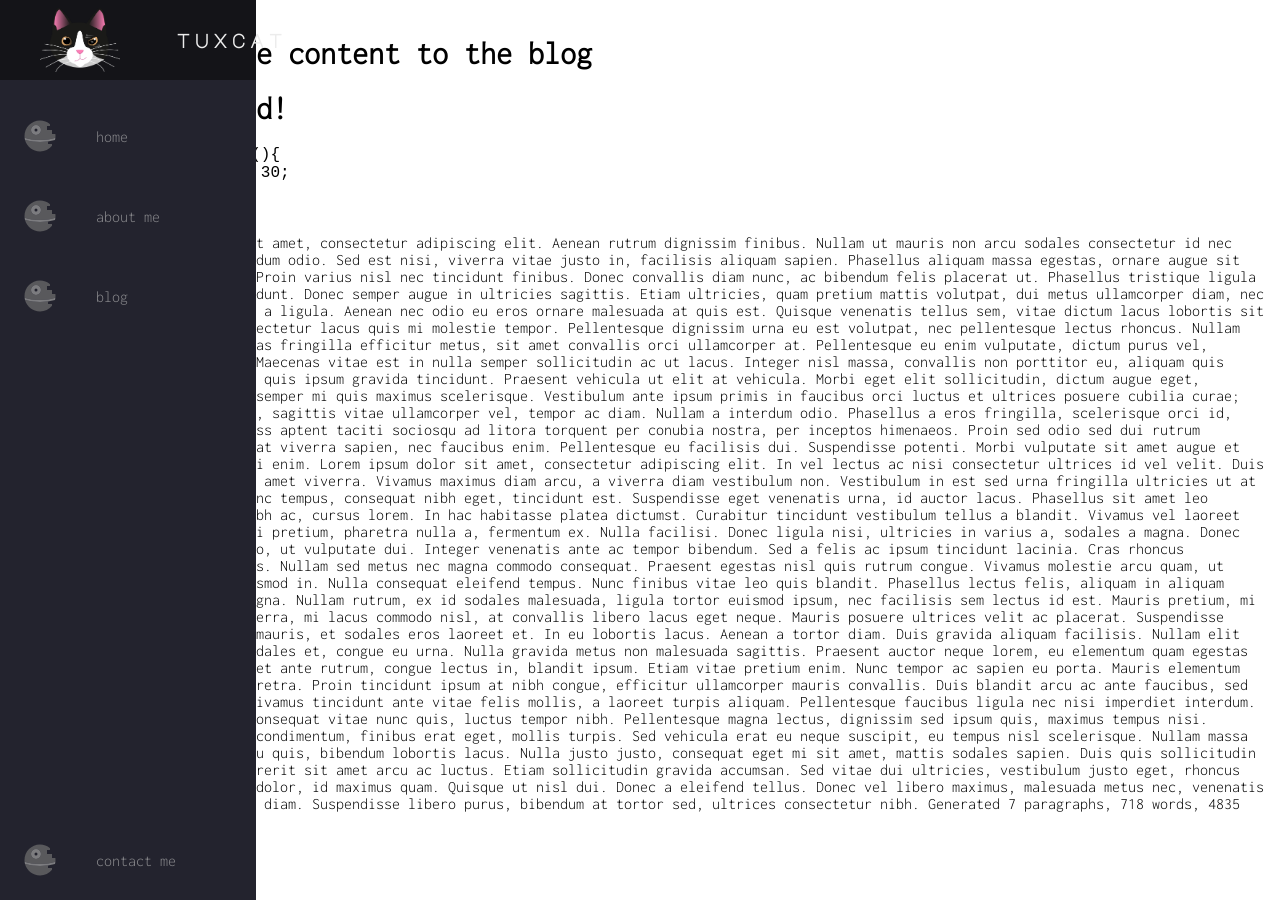
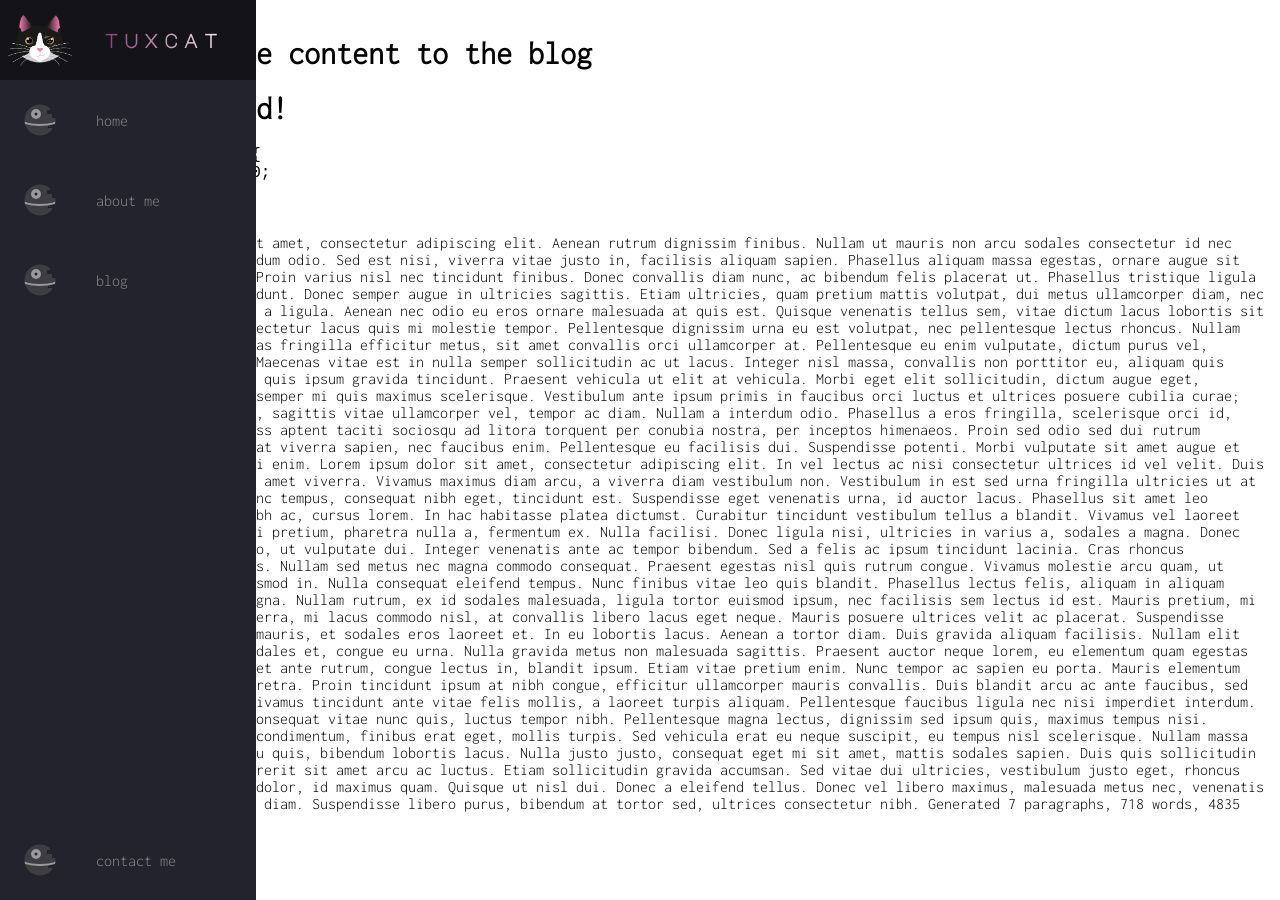
Before and after one commit to mfrNWV/tuxcat, a Jekyll site: the page built from index.html, in a window 1280 px wide. Built offline with Jekyll 4.4.1, drawn with Linux system fonts in a browser that asks for light colours; some web fonts are replaced.

Commit message:
Completed navbar - still missing the icons, tho

```diff
--- a/_includes/navigation.html
+++ b/_includes/navigation.html
@@ -2,11 +2,9 @@
     <ul class="navbar-nav">
 
         <li class="logo">
-            <a href="#" class="nav-link">
-                <figure>
-                    <img src="/assets/images/g6470.png">
-                </figure>
-                <span class="link-text"> tuxcat </span>
+            <a href="/" class="nav-logo">
+                <img src="/assets/images/g6470.png">
+                <span class="logo-text"> tuxcat </span>
             </a>
         </li>
 
@@ -15,7 +13,7 @@
                 <a href="{{ item.link }}" class="nav-link">
                     {% if item.logo == nil %} {{ item.name }} {% endif %}
                     {{ item.logo }}
-                    <span class="link-text logo-text"> {{ item.name }} </span>
+                    <span class="link-text"> {{ item.name }} </span>
                 </a>
             </li>
         {% endfor %}
@@ -23,15 +21,6 @@
 
 </nav>
 
-
-<!-- <nav>
-    {% for item in site.data.navigation %}
-        <a href="{{ item.link }}"
-        {% if page.url == item.link %} class="current" {% endif %}
-        > {{ item.name }}
-        </a>
-    {% endfor %}
-</nav> -->
 
 <!-- DEATHSTAR LOGO-->
 <!-- <svg
--- a/_layouts/default.html
+++ b/_layouts/default.html
@@ -9,6 +9,8 @@
   </head>
   <body>
     {% include navigation.html %}
-    {{ content }}
+    <main>
+      {{ content }}
+    </main>
   </body>
 </html>
--- a/_sass/main.scss
+++ b/_sass/main.scss
@@ -10,6 +10,13 @@
     --text-secondary: #ececec;
     --bg-primary: #23232e;
     --bg-secondary: #141418;
+
+    --tcl-black: #1a1a18;
+    --tcl-grey: #cccccc;
+    --tcl-darkpink: #cc638e;
+    --tcl-lightpink: #fb7eb5;
+    --tcl-greypink: #c57f7f;
+    --tcl-red: #BF212E;
 }
 
 body {
@@ -19,12 +26,7 @@
     padding: 0;
 }
 
-main {
+main, blog{
     margin-left: 5rem;
     padding: 1rem;
 }
-
-
-.current {
-    color: green;
-}
--- a/_sass/navbar.scss
+++ b/_sass/navbar.scss
@@ -1,7 +1,5 @@
 
 .navbar {
-    width: 5rem;
-    height: 100vh;
     position: fixed;
     background-color: var(--bg-primary);
     transition: width 200ms ease;
@@ -52,20 +50,13 @@
     margin: 0 1.5rem;
 }
 
-.navbar:hover {
-    width: 16rem;
-}
-
-.navbar:hover .link-text {
-    display: block;
-}
 
 .fa-primary {
-    color: #ff7eee;
+    color: #fabcf2;
 }
 
 .fa-secondary {
-    color: #df49a6
+    color: rgb(172, 39, 136);
 }
 
 .fa-primary,
@@ -74,32 +65,109 @@
 }
 
 .logo {
+    width: 100%;
+}
+
+.nav-logo {
+    display: flex;
+    align-items: center;
+    height: 5rem;
     font-weight: bold;
     font-family: 'Major Mono Display', monospace;
     font-size: 1.2rem;
     text-transform: lowercase;
-    margin-bottom: 1rem;
-    text-align: center;
-    color: var(--text-secondary);
+    text-decoration: none;
     background: var(--bg-secondary);
-    letter-spacing: 0.3ch;
-    width: 100%;
+    letter-spacing: 0.4ch;
+
+    // filter: grayscale(100%) opacity(0.7);
+    // transition: var(--transition-speed);
 }
 
-.logo figure img{
-    display: flex;
-    align-items: center;
-    width: 5rem;
-    min-width: 2rem;
-    margin: 0;
+.logo img{
+    width: 4rem;
+    min-width: 4rem;
+    margin: 0.5rem;
     padding: 0;
 }
 
-.logo svg {
-    transform: rotate(0deg);
-    transition: transform var(--transition-speed);
+.logo-text {
+    display: none;
+    margin-left: 1.5rem;
+    color: whitesmoke;
 }
 
-.navbar:hover .logo svg {
-    transform: rotate(-180deg);
+
+.nav-logo:hover .logo-text {
+    //color: rgb(226, 43, 211);
+    background-image: linear-gradient(90deg, whitesmoke 25%, rgba(121,9,92,1) 50%, whitesmoke 100%);
+    background-size: 250%;
+    background-position: right;
+    background-clip: text;
+    -moz-background-clip: text;
+    -webkit-background-clip: text;
+    -webkit-text-fill-color: transparent;
+    -moz-text-fill-color: transparent;
+    transition: background-position 1.2s ease-out;
 }
+
+/* media querys*/
+@media only screen and (max-width: 600px) {
+    .navbar {
+        bottom: 0;
+        width: 100vw;
+        height: 5rem;
+    }
+
+    .nav-logo {
+        flex-direction: row;
+        justify-content: center;
+    }
+
+    .navbar-nav {
+        flex-direction: row;
+    }
+
+    .nav-link {
+        justify-content: center;
+    }
+
+    .logo img{
+        width: 4rem;
+        min-width: 4rem;
+        margin: 0;
+        padding: 0;
+    }
+
+    .nav-logo:hover {
+
+        background-image: linear-gradient(38deg, var(--bg-secondary) 25%,  whitesmoke 50%, var(--bg-primary) 75%);
+        background-size: 320%;
+        background-position: right;
+        transition: background-position 0.5s ease-out;
+    }
+
+    main {
+        margin: 0;
+    }
+}
+
+@media only screen and (min-width: 600px) {
+    .navbar {
+        top: 0;
+        width: 5rem;
+        height: 100vh;
+    }
+
+    .navbar:hover {
+        width: 16rem;
+    }
+
+    .navbar:hover .link-text {
+        display: inline;
+    }
+
+    .navbar:hover .logo-text {
+        display: block;
+    }
+}
--- a/blog.html
+++ b/blog.html
@@ -4,7 +4,6 @@
 ---
 
 <h1>Latest Posts</h1>
-
 <ul>
     {% for post in site.posts %}
         <li>
--- a/index.html
+++ b/index.html
@@ -3,7 +3,7 @@
 my_number: 30
 title: the tuxcat
 ---
-<main>
+
 <h1>This is the content to the blog</h1>
 <h1>{{"Hello World!" | downcase}}</h1>
 <p>
@@ -29,4 +29,3 @@
 
 Nullam massa neque, semper at arcu quis, bibendum lobortis lacus. Nulla justo justo, consequat eget mi sit amet, mattis sodales sapien. Duis quis sollicitudin ipsum. Praesent hendrerit sit amet arcu ac luctus. Etiam sollicitudin gravida accumsan. Sed vitae dui ultricies, vestibulum justo eget, rhoncus lacus. In et luctus dolor, id maximus quam. Quisque ut nisl dui. Donec a eleifend tellus. Donec vel libero maximus, malesuada metus nec, venenatis dui. Sed vel sodales diam. Suspendisse libero purus, bibendum at tortor sed, ultrices consectetur nibh.
 Generated 7 paragraphs, 718 words, 4835 bytes of Lorem Ipsum
-</main>
```
Also changed, not shown: 7 other files. Lines whose indentation alone changed are shown as unchanged.
